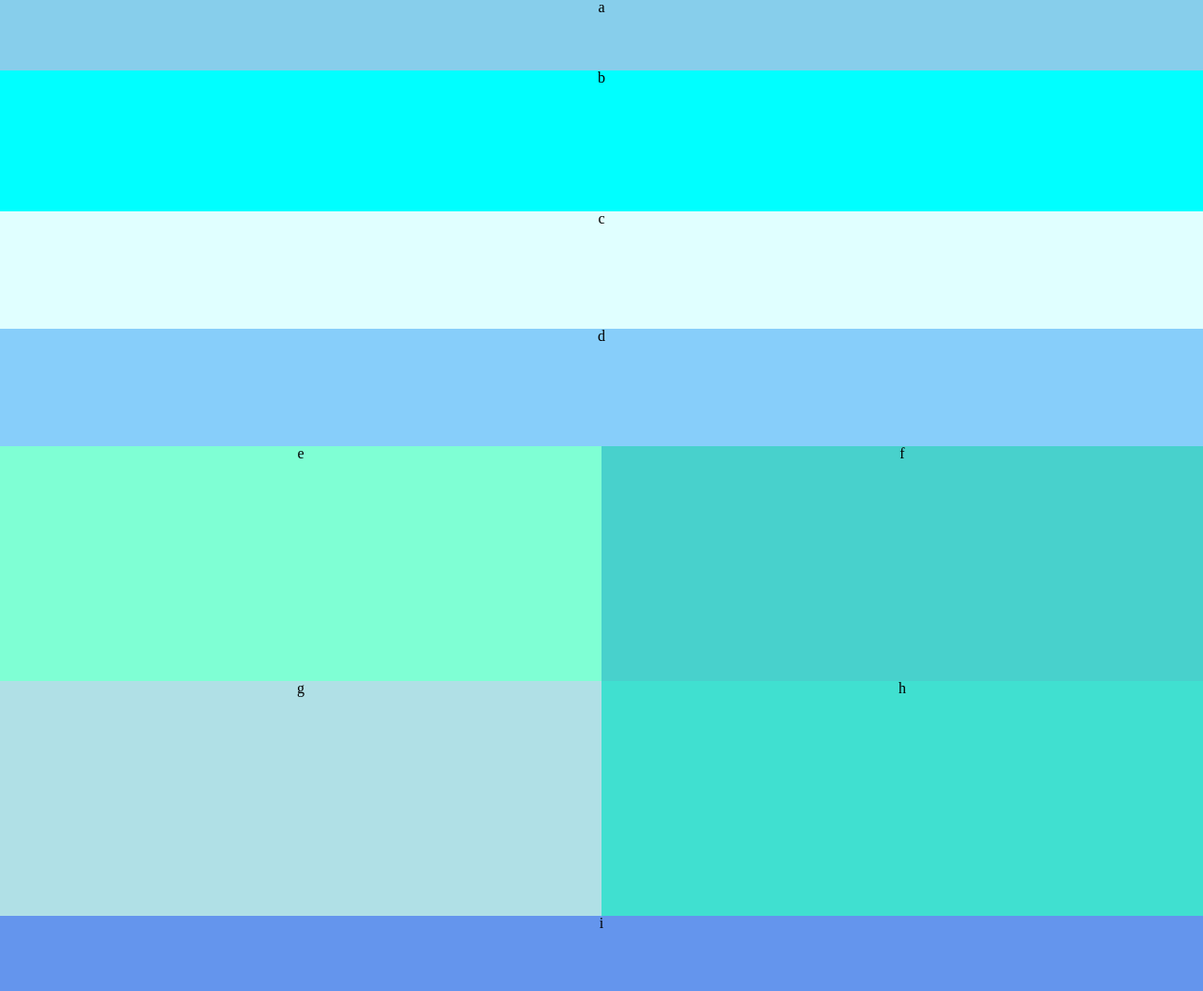
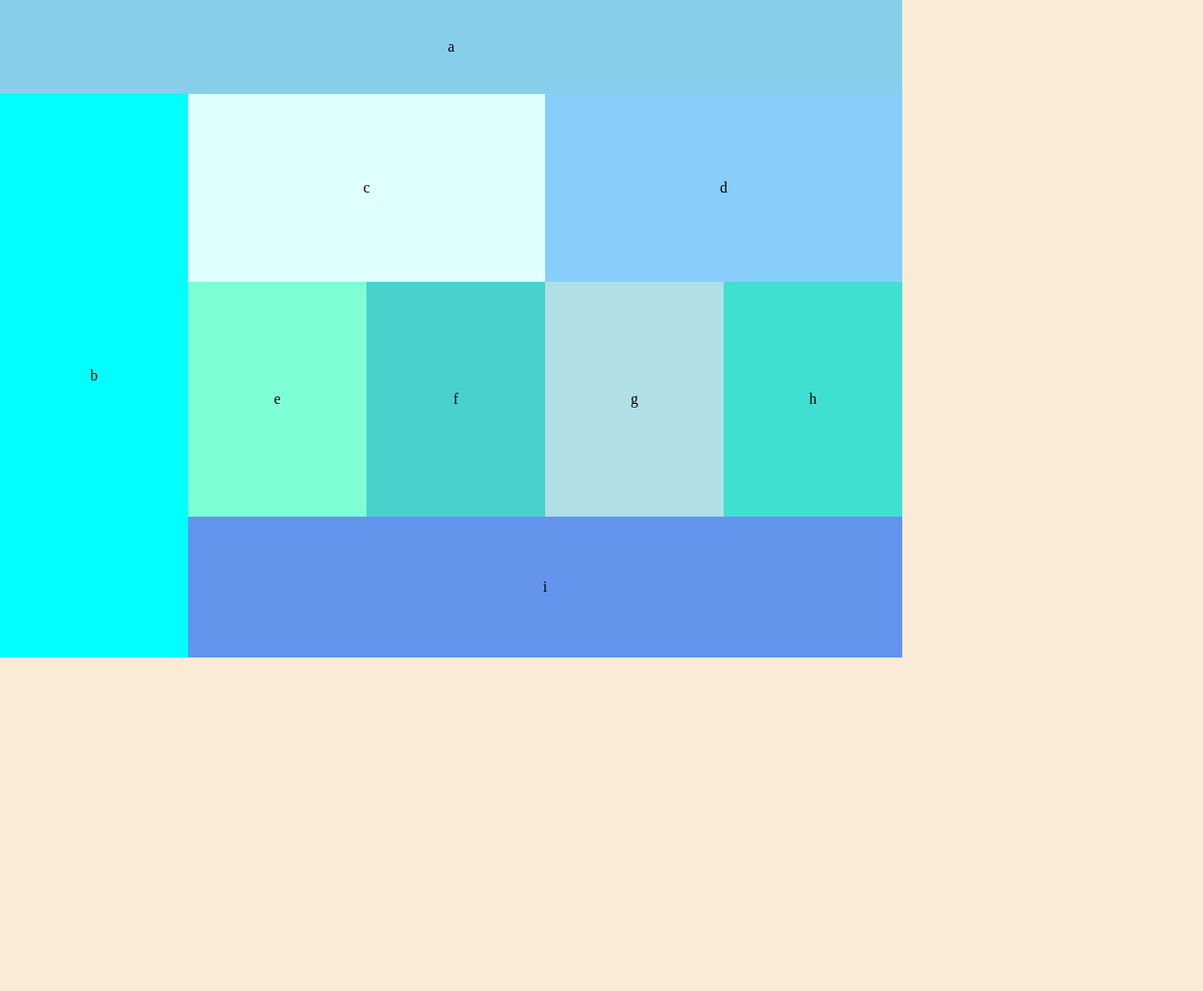
Before and after one commit to vorSherer/301a-lab-01, a plain HTML site: page index.html in a window 1280 px wide. Shown: the whole page at 94% size. After the commit the page ends 800 px from the top, so only its background shows below. Drawn offline with Linux system fonts and the light colour scheme.

Commit message:
Got Desktop working.

```diff
--- a/css/base.css
+++ b/css/base.css
@@ -6,6 +6,11 @@ body {
     height: 100%;
     width: 100%;
     margin:0;
+    /* max-width: 960px; */
     padding:0;
     background-color: antiquewhite;
 }
+
+p {
+    text-align: center;
+}
--- a/css/layout.css
+++ b/css/layout.css
@@ -1,28 +1,62 @@
+* {
+    width: 100%;
+}
+
 .main {
     height: 250px;
+    width: 100%;
 }
 
 .nav {
     height: 150px;
+    width: 100%;
 }
 
 .subheads {
     height: 500px;
+    width: 100%;
 }
 
 .subheads p {
     float: left;
+    width: 100%;
 }
 
+@media screen and (min-width: 769px) {
+    body {
+        width: 960px;
+    }
 
-header > p {
+    footer {
+        float: right;
+        height: 150px;
+        width: 760px;
+    }
 
+    header {
+        height: 100px;
+        width: 960px;
+    }
+
+    .main {
+        float: right;
+        height: 200px;
+        width: 760px;
+    }
+
+    .nav {
+        float: left;
+        height: 600px;
+        width: 200px;
+    }
+
+    .subheads {
+        float: right;
+        height: 250px;
+        width: 760px;
+    }
+
+    .subheads p {
+        float: left;
+    }
 }
-
-aside {
-
-}
-
-footer {
-
-}
--- a/css/modules.css
+++ b/css/modules.css
@@ -1,48 +1,114 @@
-p {
-    text-align: center;
-}
+@media screen and (max-width: 480px) {
 
     #one {
         height: 75px;
+        line-height: 75px;;
         width: 100%;
     }
 
     #two {
         height: 150px;
+        line-height: 150px;;
         width: 100%;
     }
 
     #three {
         height: 125px;
+        line-height: 125px;;
         width: 100%;
     }
 
     #four {
         height: 125px;
+        line-height: 125px;;
         width: 100%;
     }
 
     #five {
         height: 250px;
+        line-height: 250px;;
         width: 50%;
     }
 
     #six {
         height: 250px;
+        line-height: 250px;;
         width: 50%;
     }
 
     #seven {
         height: 250px;
+        line-height: 250px;;
         width: 50%;
     }
 
     #eight {
         height: 250px;
+        line-height: 250px;;
         width: 50%;
     }
 
     #nine {
         height: 80px;
+        line-height: 80px;;
         width: 100%;
     }
+}
+
+@media screen and (min-width: 481px) {
+    #one {
+        height: 100px;
+        line-height: 100px;;
+        width: 100%;
+    }
+
+    #two {
+        height: 600px;
+        line-height: 600px;;
+        width: 100%;
+    }
+
+    #three {
+        float: left;
+        height: 200px;
+        line-height: 200px;;
+        width: 50%;
+    }
+
+    #four {
+        float: right;
+        height: 200px;
+        line-height: 200px;;
+        width: 50%;
+    }
+
+    #five {
+        height: 250px;
+        line-height: 250px;;
+        width: 25%;
+    }
+
+    #six {
+        height: 250px;
+        line-height: 250px;;
+        width: 25%;
+    }
+
+    #seven {
+        height: 250px;
+        line-height: 250px;;
+        width: 25%;
+    }
+
+    #eight {
+        height: 250px;
+        line-height: 250px;;
+        width: 25%;
+    }
+
+    #nine {
+        height: 150px;
+        line-height: 150px;;
+        width: 100%;
+    }
+}
--- a/css/themes.css
+++ b/css/themes.css
@@ -37,6 +37,7 @@
 }
 
 /* TABLET theme */
+@media screen and (min-width: 481px) and (max-width: 768px) {
 
     #one {
         background-color: burlywood;
@@ -73,8 +74,10 @@
     #nine {
         background-color: darkgoldenrod;
     }
+    }
 
     /* DESKTOP theme */
+    @media screen and (min-width: 769px) {
 
     #one {
         background-color: skyblue;
@@ -111,3 +114,4 @@
     #nine {
         background-color: cornflowerblue;
     }
+}
```
Lines whose indentation alone changed are shown as unchanged.
